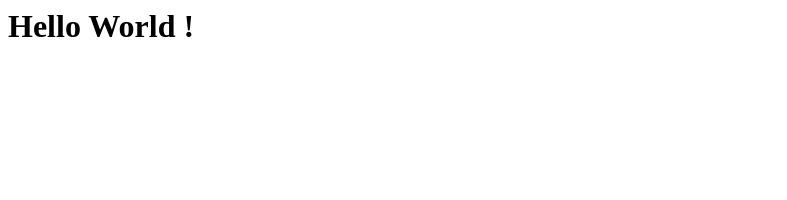
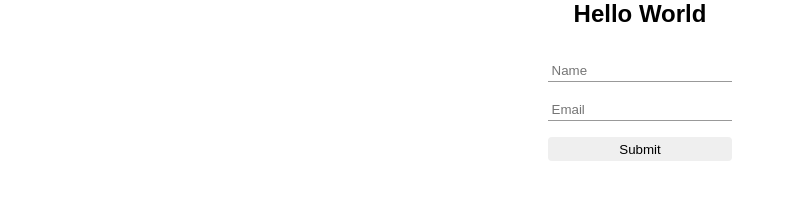
Before and after one commit to suraj0901/admin_dashboard, a website: page view/index.html in a window 1280 px wide. Shown: the whole page, without its empty margins (0-787 px from the left). Drawn offline with Linux system fonts and the light colour scheme.

Commit message:
3 files modified, 2 added, 2 deleted

```diff
--- a/db/index.js
+++ b/db/index.js
@@ -3,6 +3,6 @@ import * as config from './config.js';
 
 export default {
   init() {
-    knex(config[process.env.NODE_ENV]);
+    return knex(config[process.env.NODE_ENV]);
   },
 };
--- /dev/null
+++ b/public/index.css
@@ -0,0 +1,33 @@
+* {
+  margin: 0;
+  padding: 0;
+  box-sizing: border-box;
+}
+
+body {
+  font-family: sans-serif;
+}
+
+form {
+  margin: 2rem auto;
+  width: min-content;
+}
+
+form > section {
+  margin: 1rem;
+}
+
+section > input {
+  padding: 0.2rem;
+  border: none;
+  outline: none;
+  border-bottom: 1px solid #999;
+}
+
+section > button {
+  padding: 0.3rem 1rem;
+  border: none;
+  border-radius: 4px;
+  font-weight: 500;
+  width: 100%;
+}
--- a/view/index.html
+++ b/view/index.html
@@ -1 +1,24 @@
-<h1>Hello World !</h1>
+<!DOCTYPE html>
+<html lang="en">
+  <head>
+    <meta charset="UTF-8" />
+    <meta http-equiv="X-UA-Compatible" content="IE=edge" />
+    <meta name="viewport" content="width=device-width, initial-scale=1.0" />
+    <link rel="stylesheet" href="/index.css" />
+    <title>UserForm</title>
+  </head>
+  <body>
+    <h2 style="text-align: center">Hello World</h2>
+    <form action="/usersDetails" method="POST">
+      <section>
+        <input type="text" name="name" placeholder="Name" />
+      </section>
+      <section>
+        <input type="email" name="email" placeholder="Email" />
+      </section>
+      <section>
+        <button type="submit">Submit</button>
+      </section>
+    </form>
+  </body>
+</html>
```
Also changed, not shown: db/migrations/20220903051728_initial.js (deleted, +0 -20 lines), index.js (+16 -4 lines), 2 other files.
